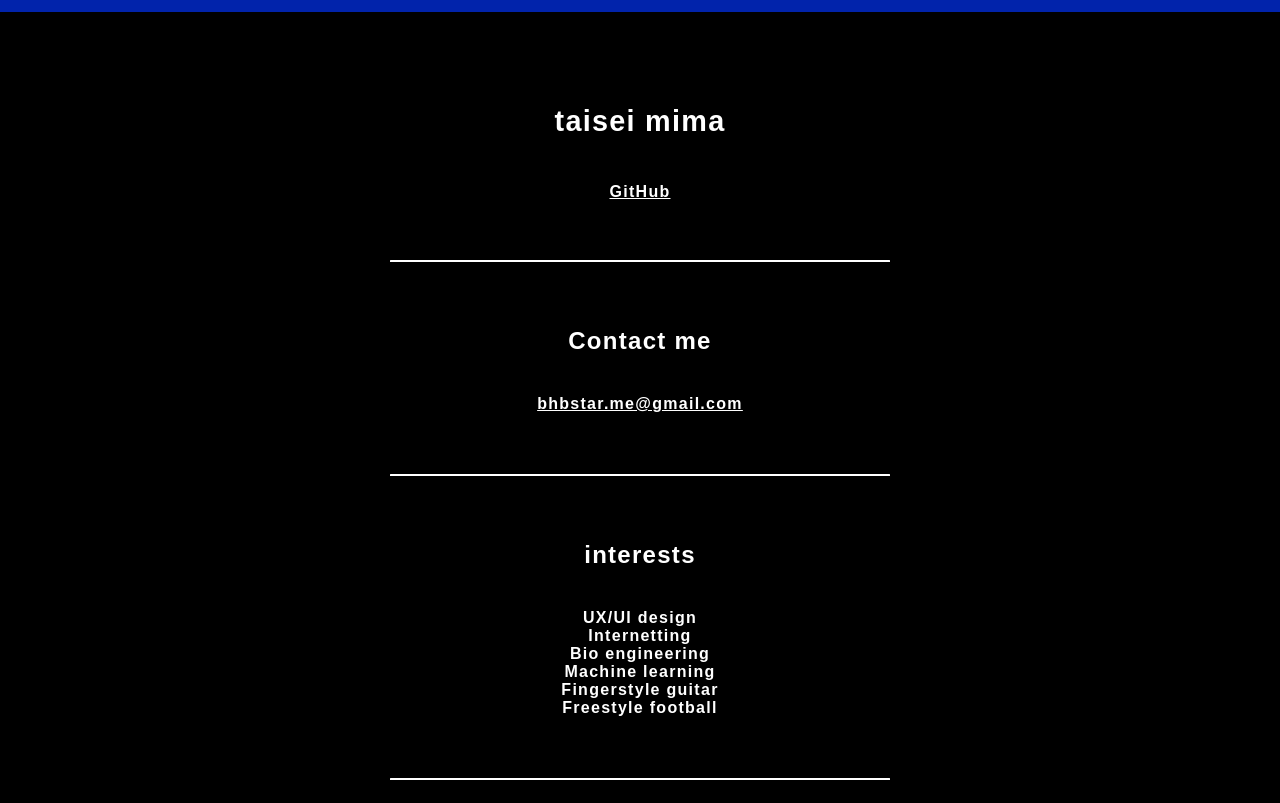
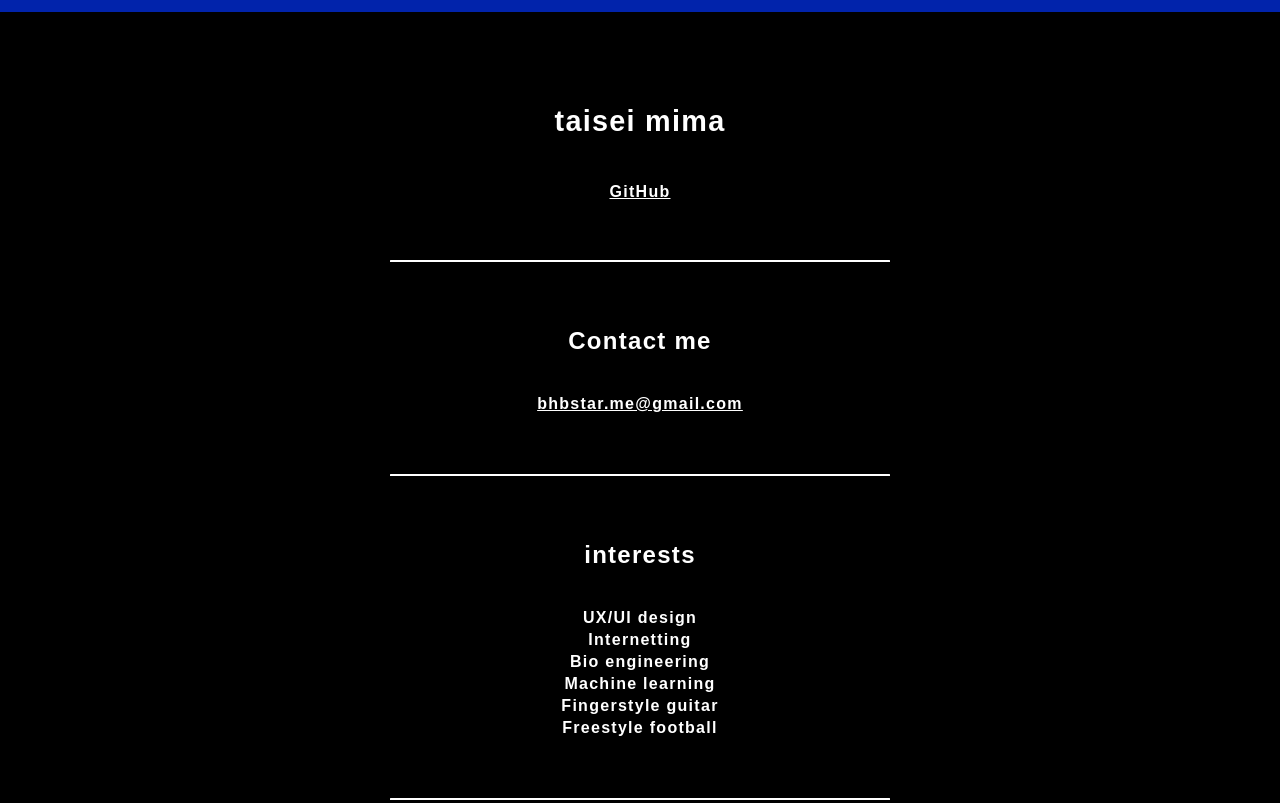
Before and after one commit to bhbs/prof, a plain HTML site: page index.html in a window 1280 px wide. Shown: the top 803 px of the page. Drawn offline with Linux system fonts and the light colour scheme.

Commit message:
tweak add space

```diff
--- a/index.html
+++ b/index.html
@@ -94,6 +94,10 @@
         margin: 20px 0 40px
       }
 
+      li {
+        margin-bottom: 4px;
+      }
+
       @media(min-width:800px) {
         section {
           text-align: center
```
